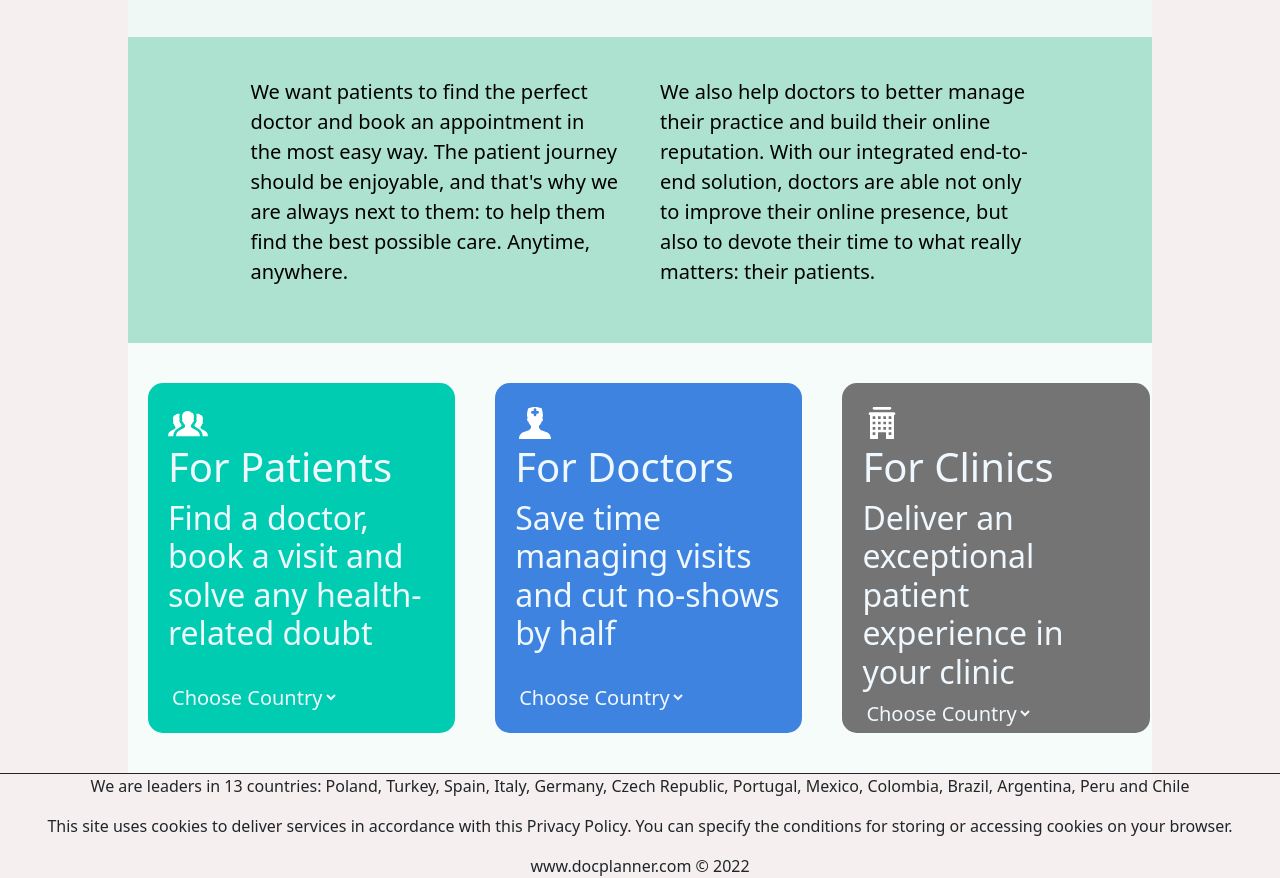
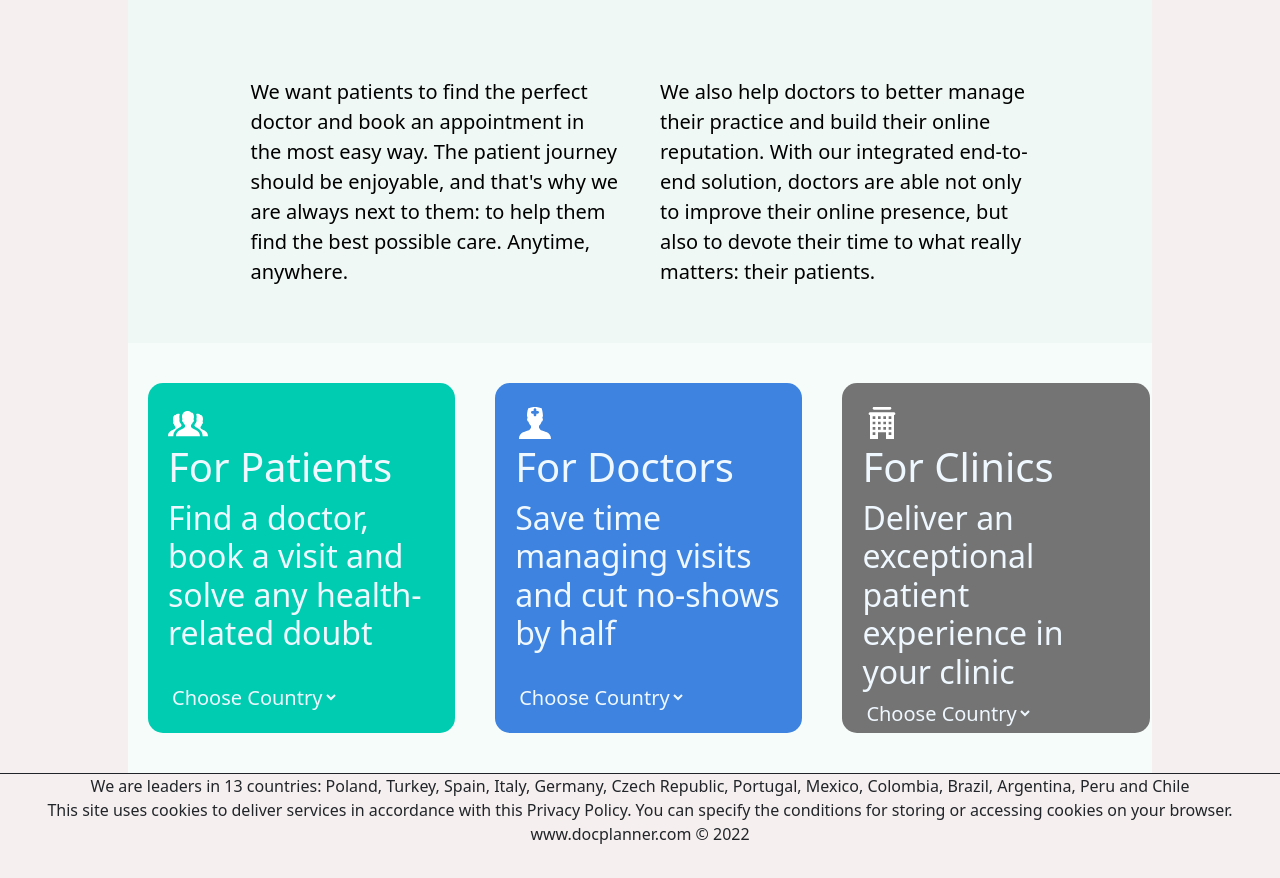
Before and after one commit to MedRBenmansour/Checkpoint_CSS-Layout, a plain HTML site: page index.html in a window 1280 px wide. Shown: the part 219-1097 px from the top of the page. After the commit the page ends 1071 px from the top, so only its background shows below. Drawn offline with Linux system fonts and the light colour scheme.

Commit message:
footer margin

```diff
--- a/css/style.css
+++ b/css/style.css
@@ -20,6 +20,7 @@ html {
     margin: auto;
     background-color: rgb(221, 229, 226);
 }
+
 .logo{
     float: left;
     margin: auto;
@@ -50,7 +51,7 @@ html {
     justify-content: center;
     width: 80%;
     margin: auto;
-    background-color: rgb(173, 225, 208);
+    background-color: rgb(239, 248, 245);
     color: black;
     padding: 40px 0 40px 0;
     font-size: 20px;
@@ -138,4 +139,8 @@ select{
 .main-footer{
     border-top: 1px solid;
     text-align: center;
+    margin-bottom: .4em;
+    }
+footer p{
+    margin: 0;
 }
--- a/index.html
+++ b/index.html
@@ -8,6 +8,7 @@
     <link href="css/bootstrap.min.css" rel="stylesheet">
     <link rel="stylesheet" href="css/style.css" />
     <title>Docplanner Group</title>
+    <link rel="shortcut icon" href="res/mini-logo.png" />
 </head>
 
 <body>
@@ -18,9 +19,6 @@
             </a>
             <div class="menu">
                 <ul class="nav nav-pills">
-                    <!-- <li class="nav-item">
-                        <a class="nav-link active" aria-current="page" href="#">Active</a>
-                    </li> -->
                     <li class="nav-item">
                         <a class="nav-link" href="#">About us</a>
                     </li>
```
